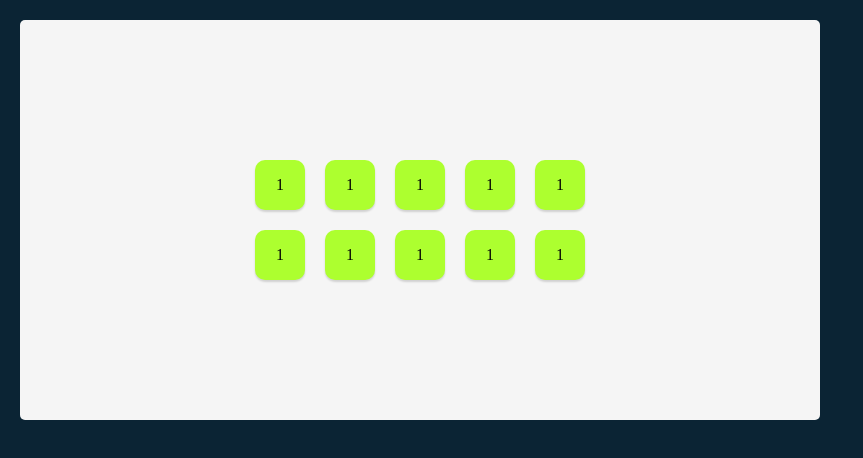
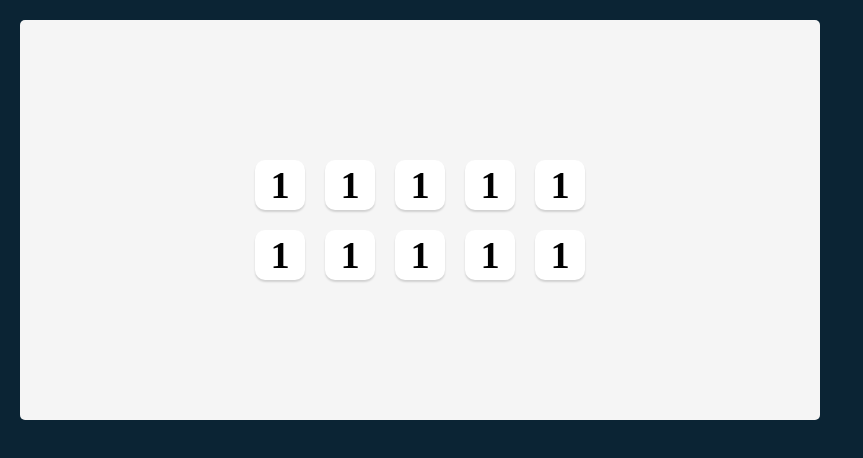
Before and after one commit to Arafat-alim/tenzies-app, a React (Create React App) app: page / in a window 1280 px wide. Shown: the top 458 px of the page, without its empty margins (0-863 px from the left). Built offline with nearby package versions, Linux system fonts and the light colour scheme.

Commit message:
die component is created.

```diff
--- a/src/components/Die.jsx
+++ b/src/components/Die.jsx
@@ -3,7 +3,9 @@ import React from "react";
 export default function Die(props) {
   return (
     <div className="dice-face">
-      <div className="dice-value">{props.value}</div>
+      <div className="dice-num">
+        <h1>{props.value}</h1>
+      </div>
     </div>
   );
 }
--- a/src/index.css
+++ b/src/index.css
@@ -30,14 +30,14 @@ main {
 
 }
 
-.dice-value {
+.dice-num {
   height: 50px;
   width: 50px;
-  background-color: greenyellow;
+  background-color: #ffffff;
   display: flex;
   align-items: center;
   justify-content: center;
   box-shadow: 0px 2px 2px rgba(0, 0, 0, 0.15);
   border-radius: 10px;
-
+  font-size: 1.2rem;
 }
```
